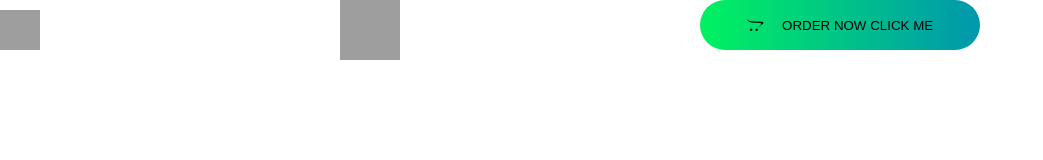
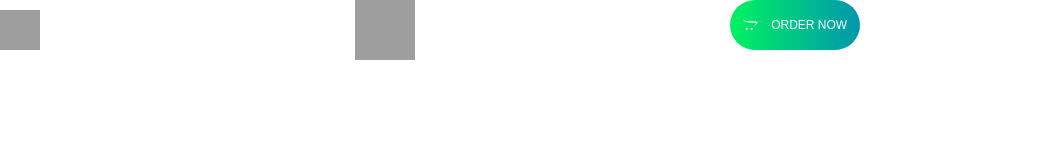
Before and after one commit to option17/Okotoks-Pizza, a plain HTML site: page index.html in a window 1280 px wide. Shown: the whole page, without its empty margins (0-1043 px from the left). Drawn offline with Linux system fonts and the light colour scheme; grey boxes are pictures that could not be loaded.

Commit message:
Made a fancy order button, added read me.

```diff
--- a/index.html
+++ b/index.html
@@ -11,21 +11,22 @@
 <body>
     <header>
 
-        <img id="header_menu" src="https://www.reshot.com/preview-assets/icons/D6U5PY3TJK/menu-D6U5PY3TJK.svg"
+         <img id="header_menu" src="https://www.reshot.com/preview-assets/icons/D6U5PY3TJK/menu-D6U5PY3TJK.svg"
          alt="Menu icon">
 
-      <img id="header_logo" src="https://elevatedlearningacademy.instructure.com/courses/454/files/102592/preview"
-      alt="The restaraunt logo">
+        <img id="header_logo" src="https://elevatedlearningacademy.instructure.com/courses/454/files/102592/preview"
+         alt="The restaraunt logo">
 
-      <div class="header_button">
+        <div class="header_button">
           <button>
-              <span class="first"><i class="fa-brands fa-opencart"></i> &nbsp;&nbsp;&nbsp;&nbsp;ORDER NOW</span>
-              <span class="second">CLICK ME</span>
+              <span class="text1"><i class="fa-brands fa-opencart"></i> &nbsp;&nbsp;&nbsp;ORDER NOW</span>
+              <span class="text2">CLICK ME</span>
+              <!-- ASK ALEX HOW TO MAKE A BUTTON A LINK -->
           </button>
+        </div>
 
-      </div>
-
-
+<main></main>
+<footer></footer>
 
 
     </header>
--- a/style.scss
+++ b/style.scss
@@ -15,22 +15,49 @@ header{
     #header_logo{
         width: 60px;
         height: 60px;
-        justify-self: start;
+        justify-self: center;
 
     }
-    #header_button{
-        display: grid;
-        background-color: bisque;
-        place-items: center;
-        height: 100vh;
-    }
+}
+
+  .header_button{
+      justify-self: end;
+      background-color: white;
+
     button{
         position: relative;
         border-radius: 50px;
         border: none;
         outline: none;
         background-image: linear-gradient(90deg, #00F260 0%, #0097AE 100%);
-        width: 280px;
+        width: 130px;
         height: 50px;
+        color: #fff;
+        overflow-y: hidden;
+        font-size: 12px;
     }
-}
+
+        &:hover .text1{
+            opacity: 0;
+        }
+
+        &:hover .text2{
+            top: 50%;
+        }
+        &:hover{
+            background-image: linear-gradient(-90deg, #00F260 0%, #0097AE 100%);
+        }
+    }
+
+    span{
+        position: absolute;
+        width: 100%;
+        top: 50%;
+        left: 50%;
+        transform: translate(-50%, -50%);
+        transition: 0.3s;
+
+    }
+    .text2{
+        top: -100%;
+    }
```
Also changed, not shown: style.css, 2 other files.
